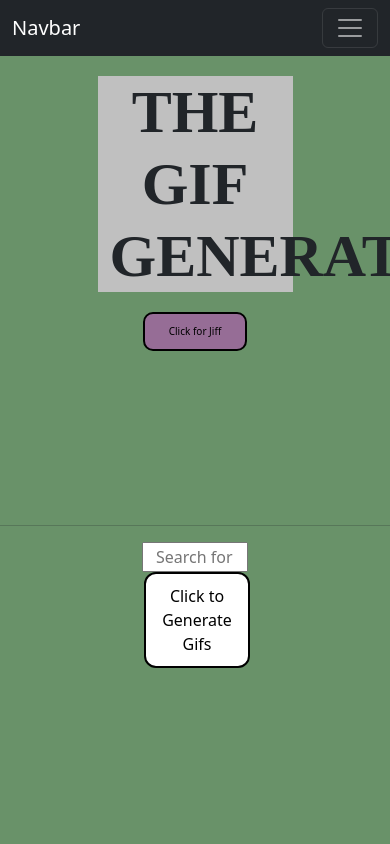
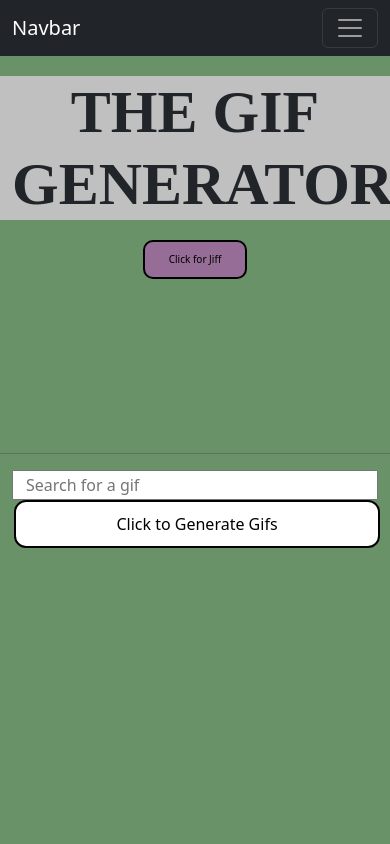
Before and after one commit to JakeBissen/Project-2, a plain HTML site: page Projcect-2/html files/index.html in a window 390 px wide. Shown: the top 844 px of the page. Drawn offline with nearby package versions, Linux system fonts and the light colour scheme; a web font is replaced by a local one.

Commit message:
quickly updated index columns

```diff
--- a/Projcect-2/css-files/style.scss
+++ b/Projcect-2/css-files/style.scss
@@ -7,6 +7,7 @@
     font-style: bold;
     font-size: 60px;
     text-align: center;
+    align-items: center;
     margin-top: 20px;
     background-color: #C0C0C0;
 }
--- a/Projcect-2/html files/index.html
+++ b/Projcect-2/html files/index.html
@@ -39,20 +39,20 @@
   </div>
 </nav>
 
-<h1 id="title" class="title container col-6 ">THE GIF GENERATOR</h1>
+<h1 id="title" class="title container col-md-6 col-sm-4 mx-auto ">THE GIF GENERATOR</h1>
 <button id="jiff" class="jiff-btn " onclick="turnJiff()">Click for Jiff</button>
 <br>
 <br>
 
 <div id="cooldown-message" class="counter">
 
-<div class="css-image-box container row col-6 mx-auto">
+<div class="css-image-box container row col-6 col-md-6 col-sm-4 mx-auto">
 <div id="js-image-appear-here" class="img-container"></div>
 </div>
 
 <hr>
 
-<div class="container row col-4 mx-auto">
+<div class="container row col-md-6 col-sm-4 mx-auto">
 <input id="search" type="text" placeholder="Search for a gif">
 
 <button type="submit" id="btnSearch" onclick="generateImg()" class="search-btn">Click to Generate Gifs</button>
```
Also changed, not shown: Projcect-2/css-files/style.css, 1 other file.
